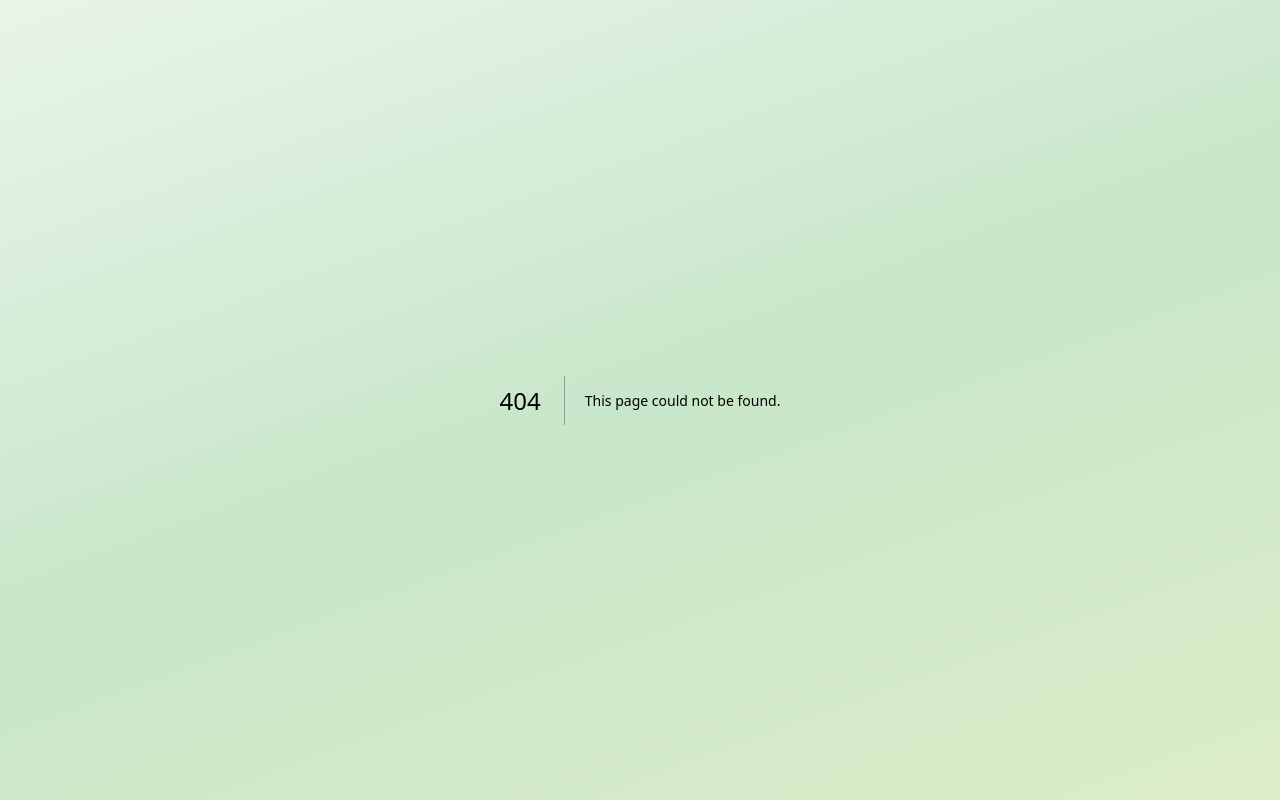
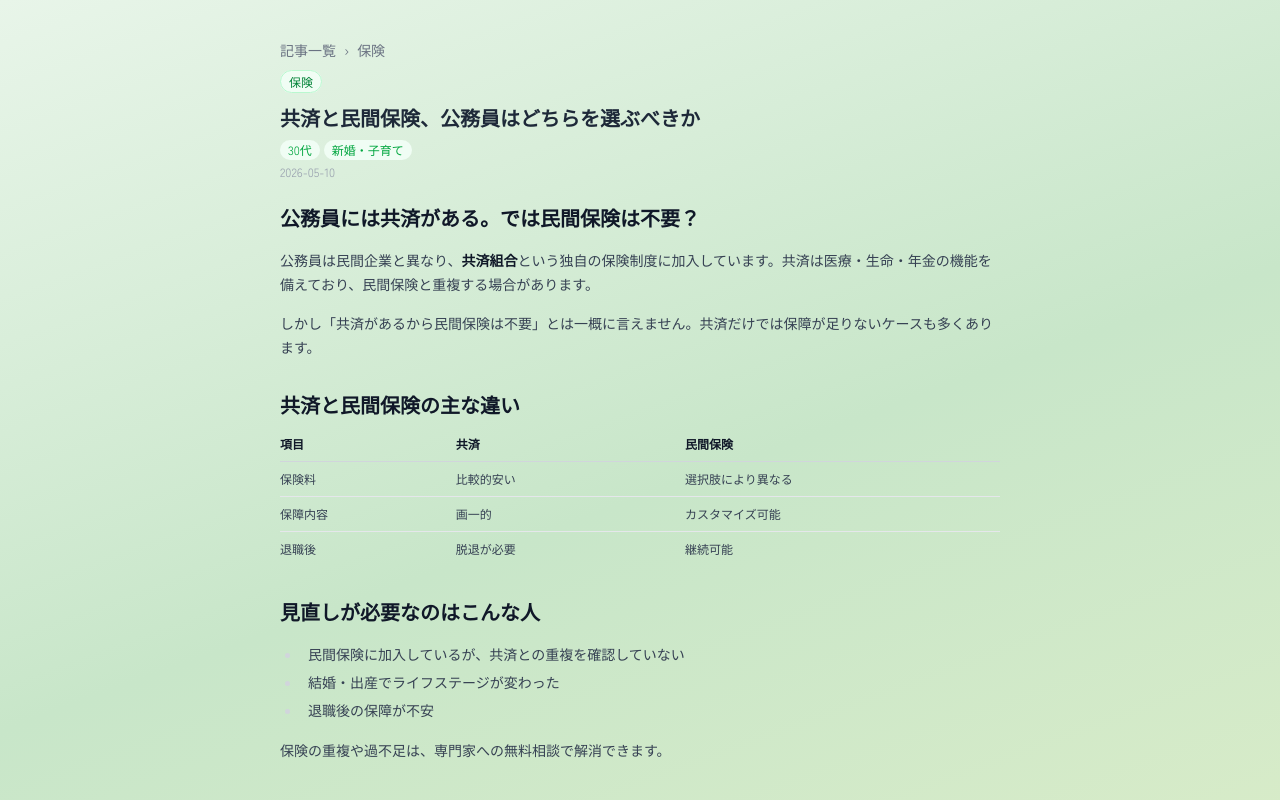
Before and after one commit to techwebvillage/life-diagnosis, a Next.js app: page /articles/insurance/kyosai-vs-private in a window 1280 px wide. Before the commit this address had no page. Shown: the top 800 px of the page. Built offline with nearby package versions, Linux system fonts and the light colour scheme.

Commit message:
feat: add article detail page with MDX rendering and consultation CTA

```diff
--- /dev/null
+++ b/app/articles/[category]/[slug]/page.tsx
@@ -0,0 +1,82 @@
+import type { Metadata } from 'next'
+import { notFound } from 'next/navigation'
+import { MDXRemote } from 'next-mdx-remote/rsc'
+import remarkGfm from 'remark-gfm'
+import ArticleBody from '@/components/ArticleBody'
+import ConsultationCTA from '@/components/ConsultationCTA'
+import { getCategoryBySlug } from '@/lib/categories'
+import { getAllArticles, getArticleBySlug } from '@/lib/articles'
+
+type Props = {
+  params: Promise<{ category: string; slug: string }>
+}
+
+export async function generateStaticParams() {
+  const articles = await getAllArticles()
+  return articles.map((a) => ({ category: a.category, slug: a.slug }))
+}
+
+export async function generateMetadata({ params }: Props): Promise<Metadata> {
+  const { category, slug } = await params
+  const article = await getArticleBySlug(category, slug)
+  if (!article) return {}
+  return {
+    title: `${article.frontmatter.title} | Life Village`,
+    description: article.frontmatter.description,
+    openGraph: {
+      title: article.frontmatter.title,
+      description: article.frontmatter.description,
+    },
+  }
+}
+
+export default async function ArticlePage({ params }: Props) {
+  const { category, slug } = await params
+  const article = await getArticleBySlug(category, slug)
+  if (!article) notFound()
+
+  const cat = getCategoryBySlug(category)
+  const { frontmatter, content } = article
+
+  return (
+    <div className="max-w-3xl mx-auto px-6 py-10">
+      <div className="mb-2 flex items-center gap-2 text-sm text-gray-500">
+        <a href="/articles" className="hover:text-green-700">記事一覧</a>
+        <span>›</span>
+        <a href={`/articles/${category}`} className="hover:text-green-700">
+          {cat?.name ?? category}
+        </a>
+      </div>
+
+      <span className="text-xs font-medium text-green-700 bg-green-50 border border-green-200 rounded-full px-2 py-0.5">
+        {cat?.name ?? category}
+      </span>
+
+      <h1 className="mt-3 text-xl font-bold text-gray-800 leading-snug">
+        {frontmatter.title}
+      </h1>
+
+      <div className="mt-2 flex flex-wrap gap-1">
+        {frontmatter.tags.map((tag) => (
+          <span
+            key={tag}
+            className="text-xs text-green-600 bg-green-50 rounded-full px-2 py-0.5"
+          >
+            {tag}
+          </span>
+        ))}
+      </div>
+
+      <p className="mt-1 text-xs text-gray-400">{frontmatter.publishedAt}</p>
+
+      <ArticleBody>
+        <MDXRemote
+          source={content}
+          options={{ mdxOptions: { remarkPlugins: [remarkGfm] } }}
+        />
+      </ArticleBody>
+
+      <ConsultationCTA />
+    </div>
+  )
+}
--- a/app/globals.css
+++ b/app/globals.css
@@ -1,4 +1,5 @@
 @import "tailwindcss";
+@plugin "@tailwindcss/typography";
 
 @theme {
   --color-lv-primary: #1b5e20;
```
